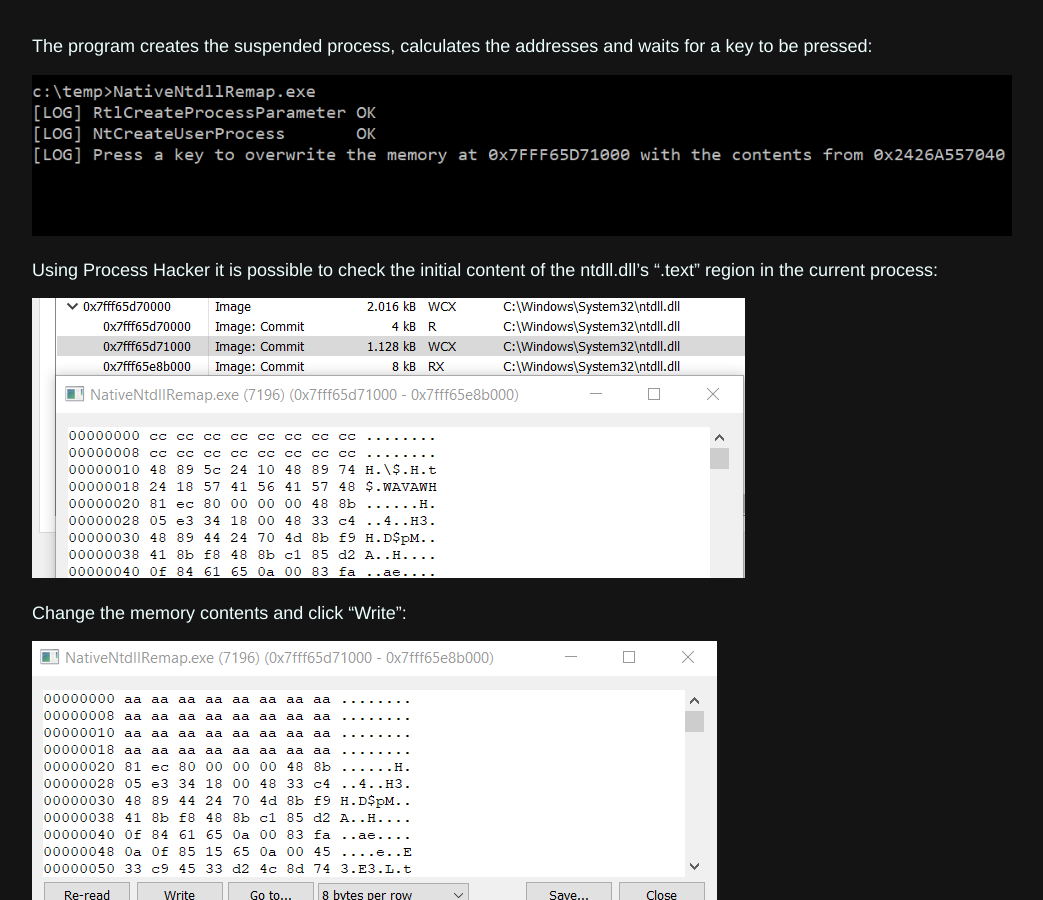
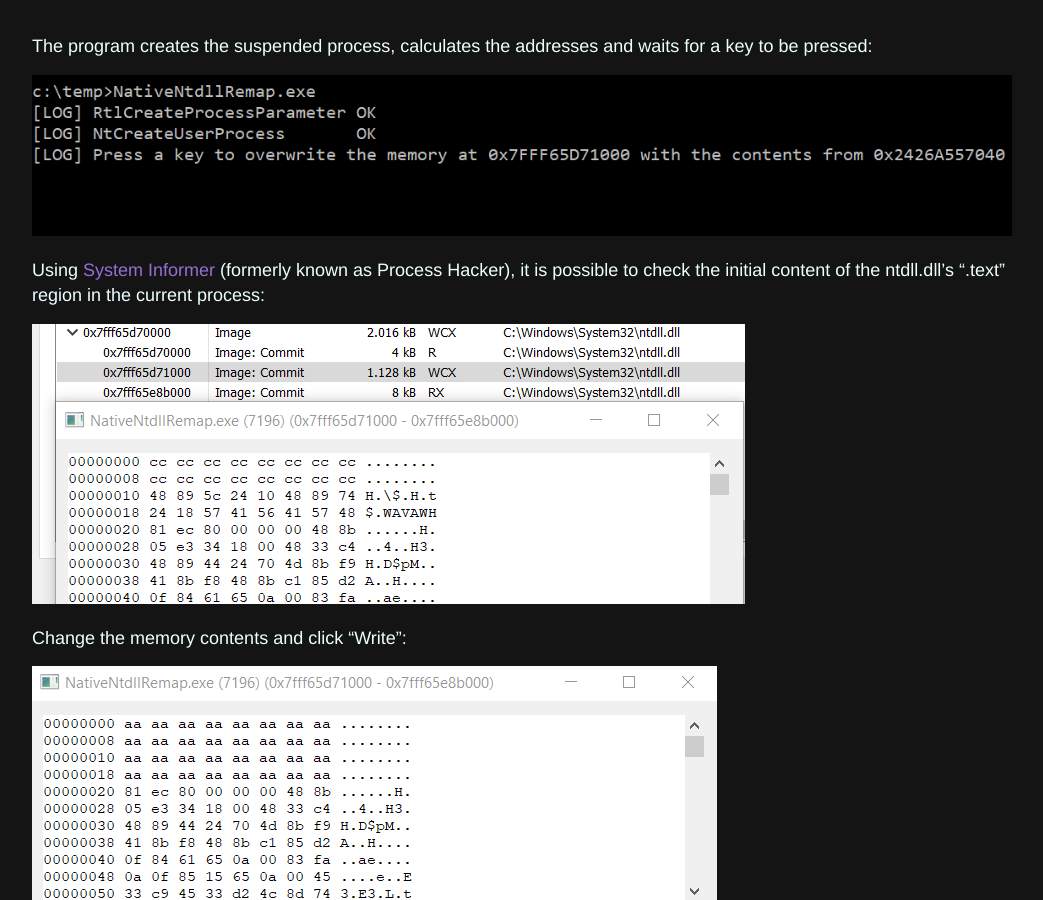
Before and after one commit to ricardojoserf/ricardojoserf.github.io, a Jekyll site: the page built from _posts/2025-4-1-nativentdllremap.md, in a window 1280 px wide and 900 px high, scrolled down 730 px. Shown: the whole window, without its empty margins (118-1161 px from the left). Built offline with Jekyll 4.4.1, drawn with Linux system fonts in a browser that asks for light colours.

Commit message:
Update 2025-4-1-nativentdllremap.md

```diff
--- a/_posts/2025-4-1-nativentdllremap.md
+++ b/_posts/2025-4-1-nativentdllremap.md
@@ -37,7 +37,7 @@ The program creates the suspended process, calculates the addresses and waits fo
 
 ![img1](https://raw.githubusercontent.com/ricardojoserf/ricardojoserf.github.io/refs/heads/master/images/nativedllremap/Screenshot_1.png)
 
-Using Process Hacker it is possible to check the initial content of the ntdll.dll's ".text" region in the current process:
+Using [System Informer](https://systeminformer.com/) (formerly known as Process Hacker), it is possible to check the initial content of the ntdll.dll's ".text" region in the current process:
 
 ![img2](https://raw.githubusercontent.com/ricardojoserf/ricardojoserf.github.io/refs/heads/master/images/nativedllremap/Screenshot_2.png)
 
```
